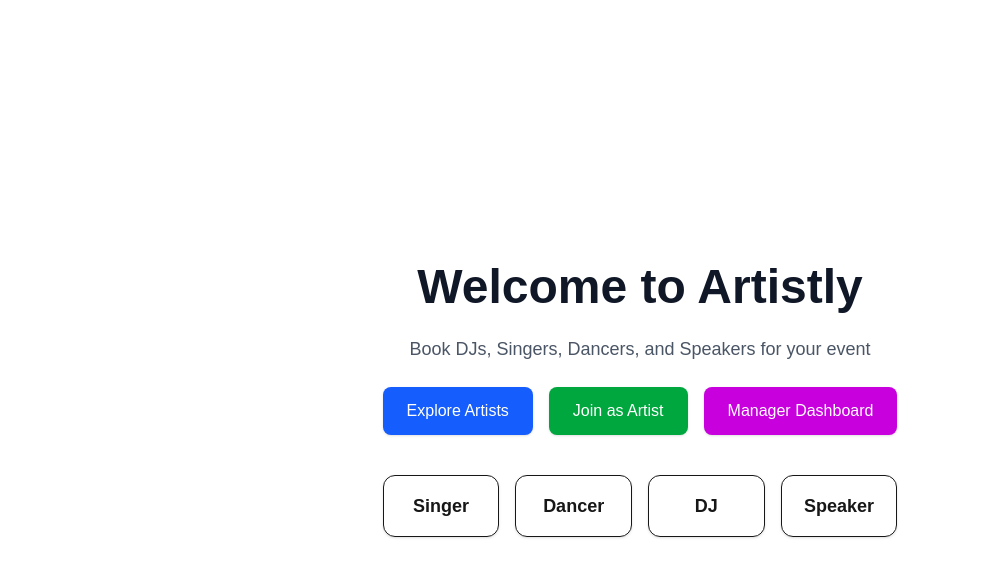
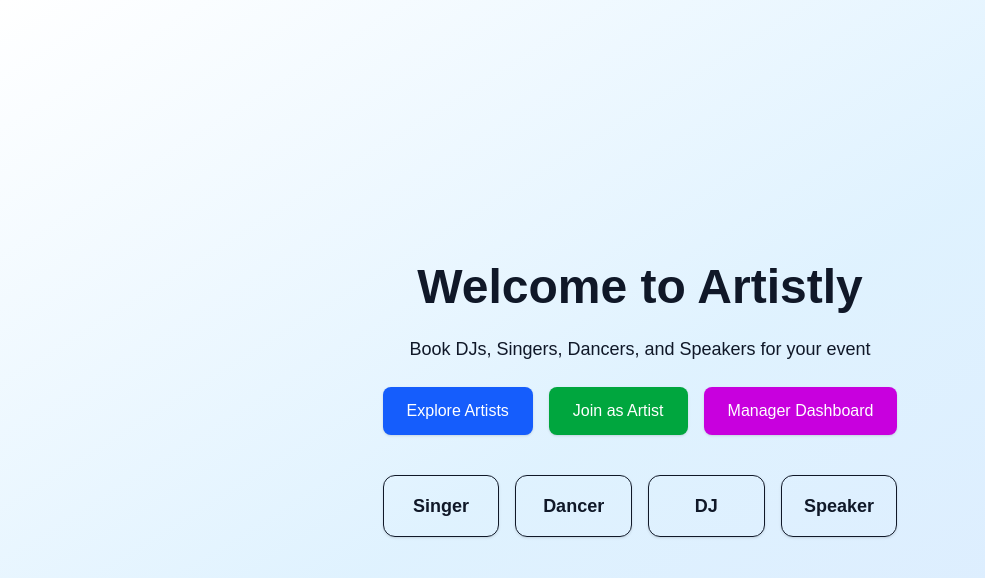
Before and after one commit to Mayursanodiya-code/artistly, a Next.js app: page / in a window 1280 px wide. Shown: the top 578 px of the page, without its empty margins (0-985 px from the left). Built offline with nearby package versions, Linux system fonts and the light colour scheme.

Commit message:
style: added gradient background to all 4 pages

```diff
--- a/src/app/artists/page.tsx
+++ b/src/app/artists/page.tsx
@@ -36,7 +36,7 @@ export default function ArtistListing() {
   });
 
   return (
-    <main className="p-6 space-y-6">
+    <main className="min-h-screen bg-gradient-to-br from-white via-sky-100 to-blue-100 dark:from-gray-900 dark:via-gray-800 dark:to-black text-gray-900 dark:text-white p-6">
       <h1 className="text-2xl font-bold">Browse Artists</h1>
 
       <FilterBlock
--- a/src/app/dashboard/page.tsx
+++ b/src/app/dashboard/page.tsx
@@ -32,7 +32,7 @@ const mockArtists = [
 
 export default function DashboardPage() {
   return (
-    <main className="p-6 max-w-5xl mx-auto">
+    <main className="min-h-screen bg-gradient-to-br from-white via-sky-100 to-blue-100 dark:from-gray-900 dark:via-gray-800 dark:to-black text-gray-900 dark:text-white p-6 max-w-5xl mx-auto">
       <h1 className="text-2xl font-bold mb-6">🎧 Manager Dashboard</h1>
 
       <div className="overflow-x-auto rounded-lg shadow border">
--- a/src/app/onboard/page.tsx
+++ b/src/app/onboard/page.tsx
@@ -42,7 +42,7 @@ export default function OnboardPage() {
   };
 
   return (
-    <main className="p-6 max-w-2xl mx-auto space-y-6">
+    <main className="min-h-screen bg-gradient-to-br from-white via-sky-100 to-blue-100 dark:from-gray-900 dark:via-gray-800 dark:to-black text-gray-900 dark:text-white p-6 max-w-2xl mx-auto space-y-6">
       <h1 className="text-2xl font-bold">Artist Onboarding</h1>
 
       <form onSubmit={handleSubmit(onSubmit)} className="space-y-4">
--- a/src/app/page.tsx
+++ b/src/app/page.tsx
@@ -2,13 +2,12 @@ import Link from "next/link";
 
 export default function HomePage() {
   return (
-    <main className="min-h-screen flex items-center justify-center bg-white dark:bg-black text-center px-4">
-      <div className="space-y-6">
-        <h1 className="text-4xl sm:text-5xl font-extrabold text-gray-900 dark:text-white">
+    <main className="min-h-screen flex items-center justify-center bg-gradient-to-br from-white via-sky-100 to-blue-100 dark:from-gray-900 dark:via-gray-800 dark:to-black text-gray-900 dark:text-white px-4">
+      <div className="space-y-6 text-center">
+        <h1 className="text-4xl sm:text-5xl font-extrabold">
           Welcome to Artistly
         </h1>
-
-        <p className="text-lg text-gray-600 dark:text-gray-300">
+        <p className="text-lg">
           Book DJs, Singers, Dancers, and Speakers for your event
         </p>
 
@@ -18,13 +17,11 @@ export default function HomePage() {
               Explore Artists
             </button>
           </Link>
-
           <Link href="/onboard">
             <button className="bg-green-600 hover:bg-green-700 text-white px-6 py-3 rounded-lg shadow transition">
               Join as Artist
             </button>
           </Link>
-
           <Link href="/dashboard">
             <button className="bg-fuchsia-600 hover:bg-fuchsia-700 text-white px-6 py-3 rounded-lg shadow transition">
               Manager Dashboard
@@ -36,7 +33,7 @@ export default function HomePage() {
           {["Singer", "Dancer", "DJ", "Speaker"].map((category) => (
             <div
               key={category}
-              className="p-4 border rounded-xl shadow text-lg font-semibold dark:border-gray-600 dark:text-white hover:bg-gray-50 dark:hover:bg-gray-800 transition"
+              className="p-4 border rounded-xl shadow text-lg font-semibold dark:border-gray-600 hover:bg-gray-50 dark:hover:bg-gray-800 transition"
             >
               {category}
             </div>
```
